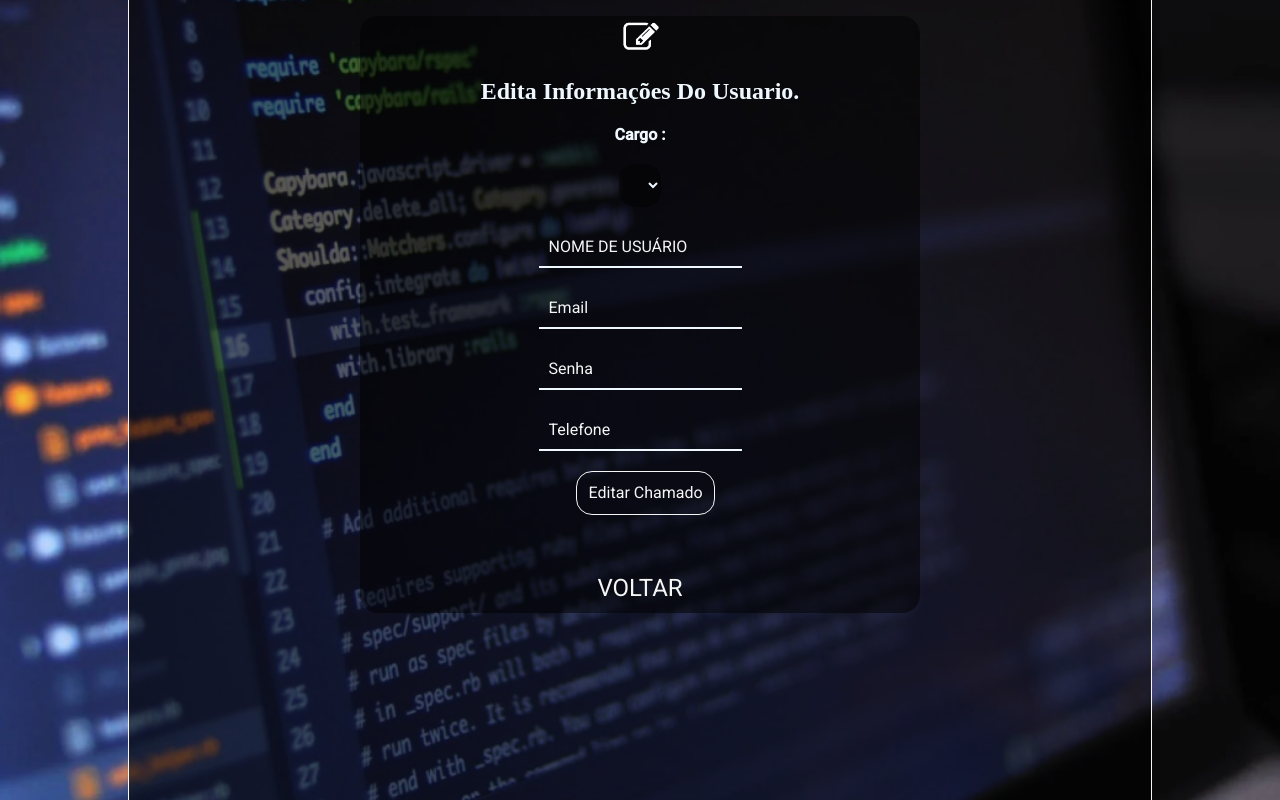
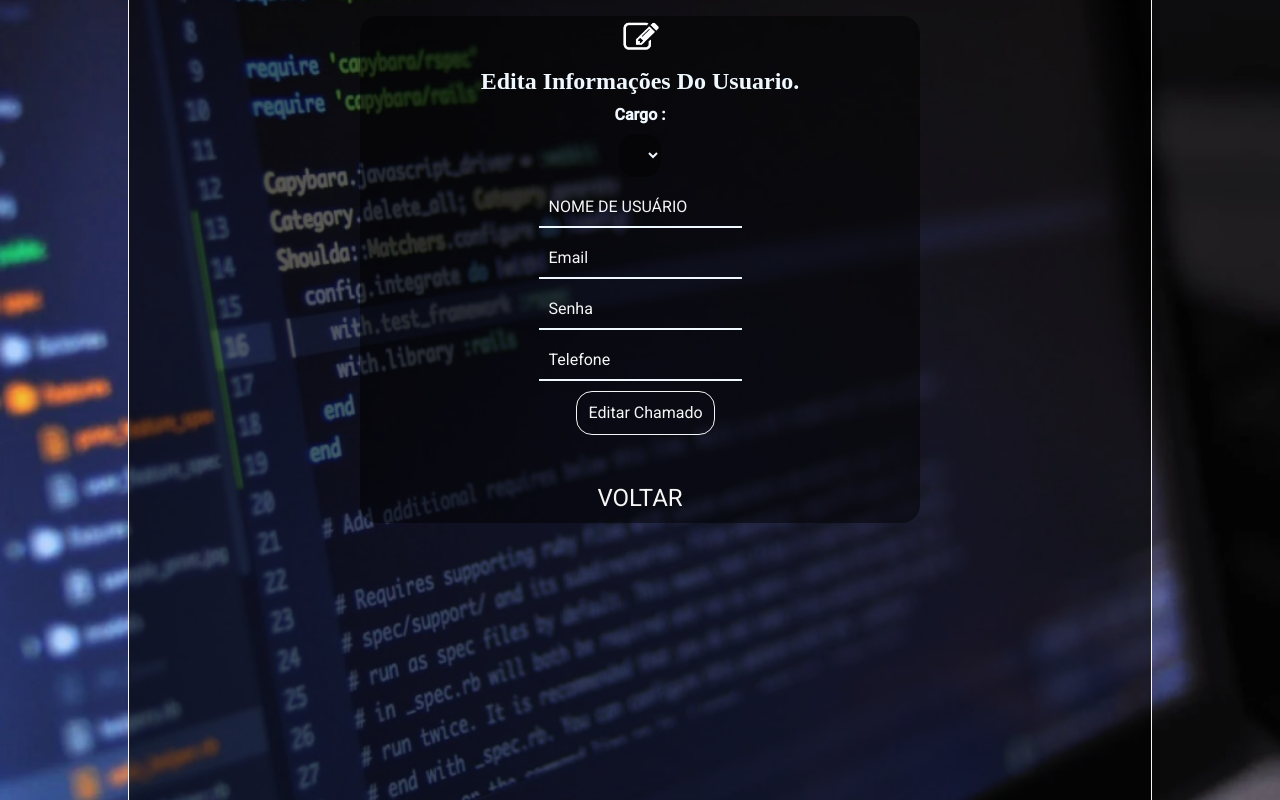
Before and after one commit to wallaceeBenites/mysql_php_sistema_de_ordem_de_servico, a PHP site: page /html/edita_administra_usuarios.php in a window 1280 px wide. Shown: the part 80-880 px from the top of the page. Run offline with PHP 8.4, Linux system fonts and the light colour scheme; the visitor is signed in with stand-in values (Sample User, id 1); data that the repository does not hold is empty.

Commit message:
Finalizado

```diff
--- a/styles/style.css
+++ b/styles/style.css
@@ -583,5 +583,5 @@ td{
     margin: 2% 15%;
     border-radius: 18px;
     background-color: rgba(0,0,0,.5);
-    gap: 20px;
+    gap: 10px;
 }
```
